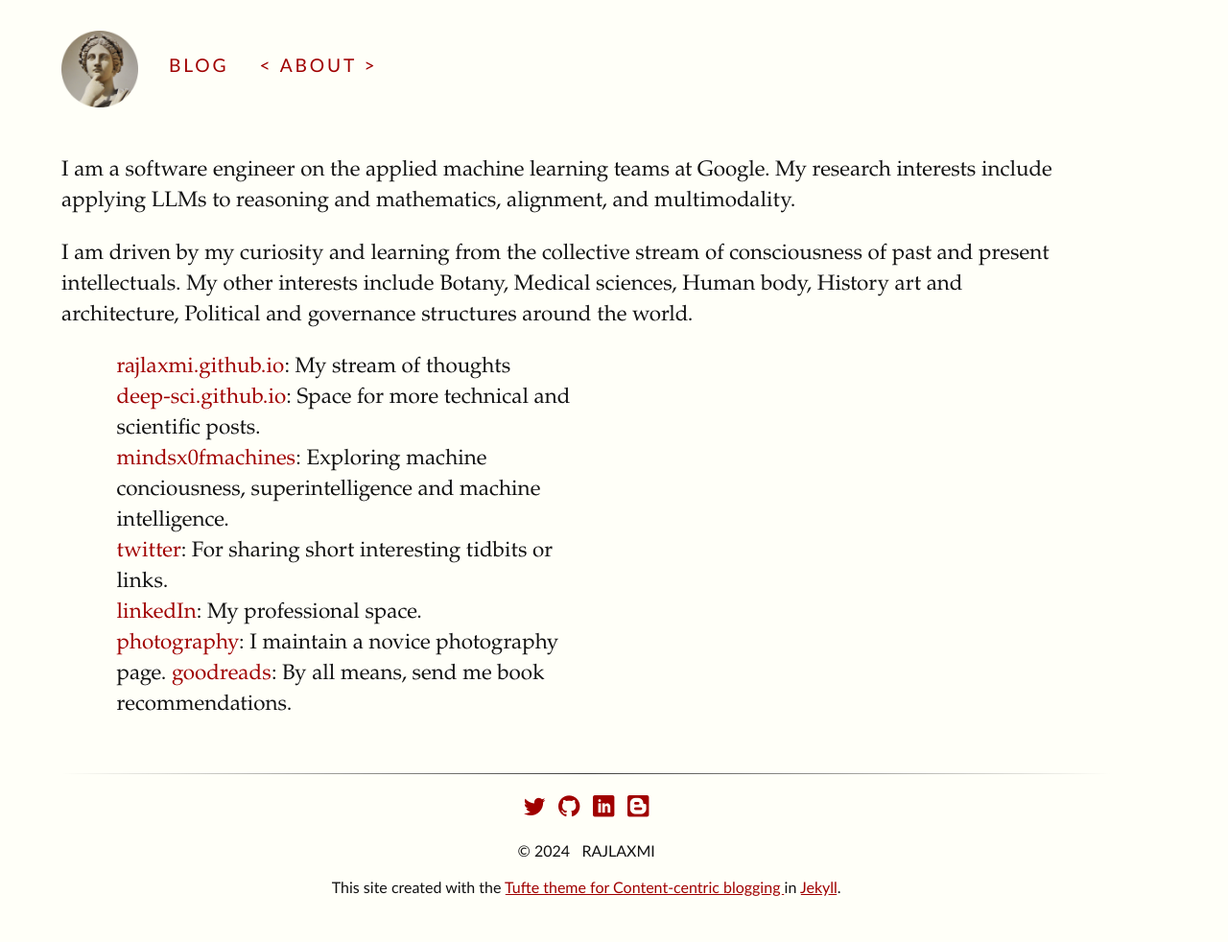
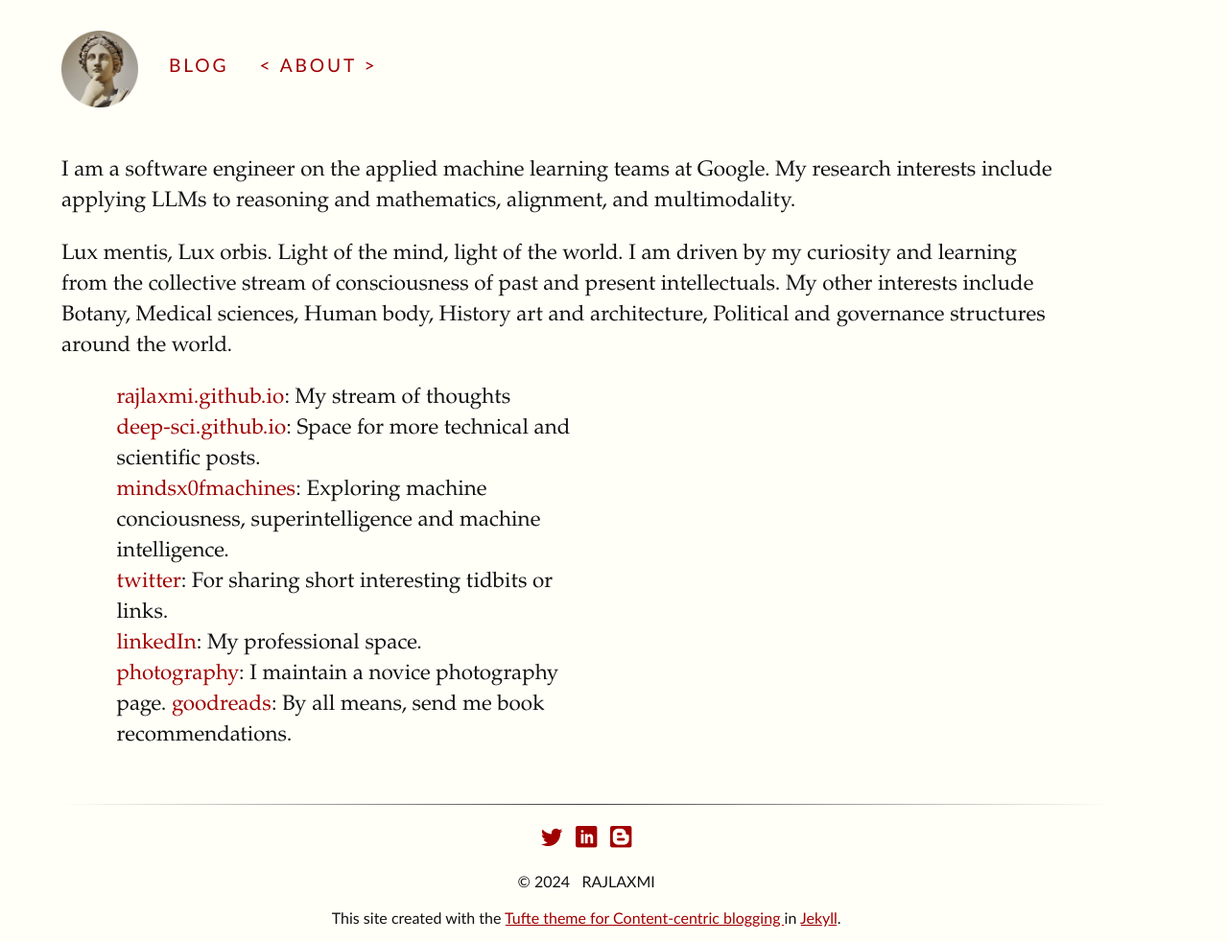
Before and after one commit to Rajlaxmi/rajlaxmi.github.io, a Jekyll site: the page built from about/index.md, in a window 1280 px wide. Shown: the whole page at 96% size. Built offline with Jekyll 4.4.1, drawn with Linux system fonts in a browser that asks for light colours; some web fonts are replaced; before the commit the page ends 950 px from its top, so only the background shows below that.

Commit message:
Update socials

```diff
--- a/_data/social.yml
+++ b/_data/social.yml
@@ -1,7 +1,5 @@
 - link: https://x.com/rajlaxmisah
   icon: icon-twitter
-- link: //github.com/Rajlaxmi
-  icon: icon-github
 - link: //linkedin.com/in/rajlaxmi-a6b28942/
   icon: icon-linkedin
 - link: https://deep-sci.github.io/
--- a/about/index.md
+++ b/about/index.md
@@ -5,6 +5,7 @@ title: About
 
 I am a software engineer on the applied machine learning teams at Google. My research interests include applying LLMs to reasoning and mathematics, alignment, and multimodality.
 
+Lux mentis, Lux orbis. Light of the mind, light of the world.
 I am driven by my curiosity and learning from the collective stream of consciousness of past and present intellectuals. My other interests include Botany, Medical sciences, Human body, History art and architecture, Political and governance structures around the world.
 
 - [rajlaxmi.github.io](https://rajlaxmi.github.io/): My stream of thoughts \
```
